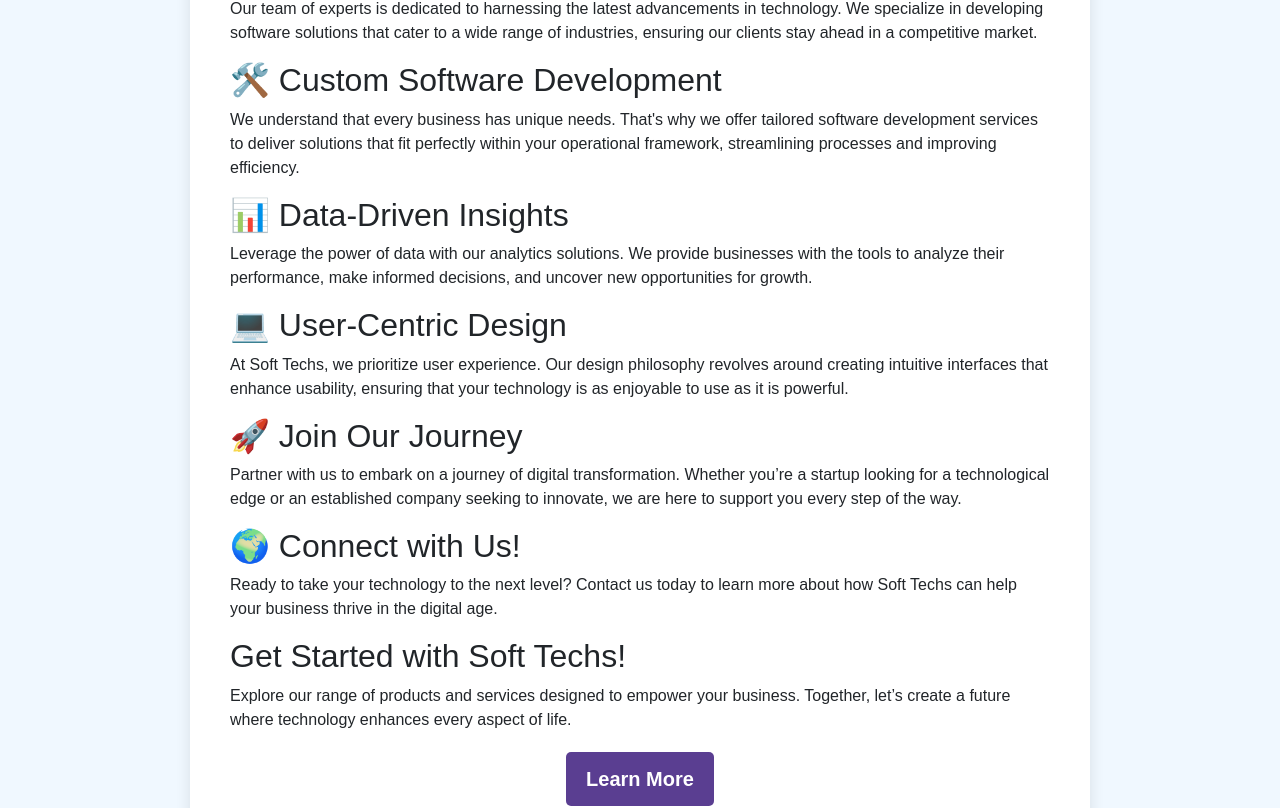
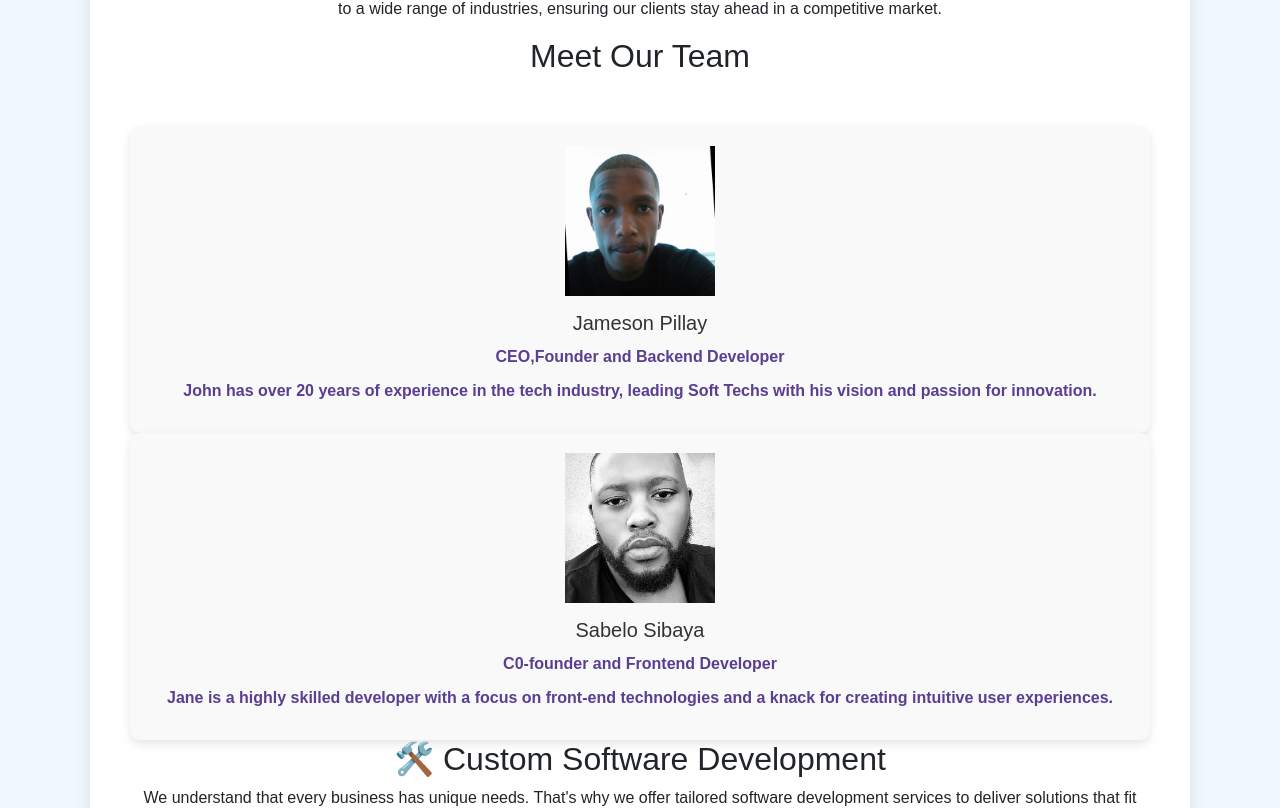
Before and after one commit to Sabelodone/soft-techs, a React (Create React App) app in the folder soft-techs/: page /learn-more in a window 1280 px wide. Shown: the part 233-1041 px from the top of the page. Built offline with nearby package versions, Linux system fonts and the light colour scheme.

Commit message:
Increase font size and weight for h1, h2, and p for better readability and emphasis

```diff
--- a/soft-techs/src/components/LearnMorePage.css
+++ b/soft-techs/src/components/LearnMorePage.css
@@ -1,11 +1,12 @@
 .learn-more-page {
-    padding: 40px; /* Increased padding for a more spacious feel */
-    font-family: 'Arial', sans-serif; /* Use a professional font */
-    background-color: #ffffff; /* Bright white background */
-    border-radius: 10px; /* Rounded corners for a friendly look */
-    box-shadow: 0 4px 15px rgba(0, 0, 0, 0.1); /* Soft shadow for depth */
-    max-width: 900px; /* Max width for better readability */
-    margin: auto; /* Centering the content */
+    padding: 40px;
+    font-family: 'Arial', sans-serif;
+    background-color: #ffffff;
+    border-radius: 10px;
+    box-shadow: 0 4px 15px rgba(0, 0, 0, 0.1);
+    max-width: 1100px; /* Increased width to accommodate team members section */
+    margin: auto;
+    text-align: center; /* Center all text inside the learn-more-page */
 }
 
 .header {
@@ -14,77 +15,139 @@
 }
 
 .header h1 {
-    color: #333333; /* Dark gray for a professional appearance */
-    font-size: 36px; /* Larger font for the main title */
-    font-weight: bold; /* Bold font for emphasis */
+    color: #333333;
+    font-size: 48px; /* Larger font size */
+    font-weight: 900; /* Increased font weight */
+    text-align: center;
 }
 
 .tagline {
-    color: #5a3e91; /* Purple for the tagline */
-    font-size: 20px; /* Font size for tagline */
-    font-style: italic; /* Italic for a distinctive style */
-    margin-top: 10px; /* Space above tagline */
+    color: #5a3e91;
+    font-size: 22px;
+    font-style: italic;
+    margin-top: 10px;
 }
 
 .content {
-    margin-bottom: 40px; /* Space below content */
+    margin-bottom: 40px;
 }
 
 .content h2 {
-    color: #5a3e91; /* Purple color for subheadings */
-    margin-top: 30px; /* Space above subheadings */
-    font-size: 28px; /* Slightly larger font size for subheadings */
-    border-bottom: 2px solid #5a3e91; /* Underline for emphasis */
-    padding-bottom: 10px; /* Space below the border */
+    color: #5a3e91;
+    margin-top: 30px;
+    font-size: 36px; /* Larger font size */
+    font-weight: 800; /* Increased font weight */
+    border-bottom: 2px solid #5a3e91;
+    padding-bottom: 10px;
+    text-align: center;
 }
 
 .content p {
-    color: #555555; /* Medium gray for text */
-    line-height: 1.6; /* Increase line height for readability */
-    margin-bottom: 20px; /* Space below paragraphs */
-    font-size: 18px; /* Slightly larger font size */
+    color: #555555;
+    line-height: 1.8; /* Slightly increased line height */
+    margin-bottom: 20px;
+    font-size: 20px; /* Larger font size */
+    font-weight: 500; /* Increased font weight */
+    text-align: center;
+}
+
+/* Team Section */
+.team-section {
+    margin-top: 50px;
+}
+
+.team-section h2 {
+    color: #5a3e91;
+    font-size: 36px; /* Larger font size */
+    font-weight: 800; /* Increased font weight */
+    border-bottom: 2px solid #5a3e91;
+    padding-bottom: 10px;
+    text-align: center;
+    margin-bottom: 40px;
+}
+
+.team-members {
+    display: flex;
+    flex-wrap: wrap;
+    justify-content: space-around;
+    gap: 30px; /* Gap between team members */
+    margin-bottom: 40px;
+}
+
+.team-member {
+    text-align: center;
+    flex: 0 1 250px; /* Flex property to handle responsive layouts */
+    background-color: #f9f9f9; /* Light background for member card */
+    border-radius: 10px;
+    padding: 20px;
+    box-shadow: 0 4px 10px rgba(0, 0, 0, 0.1); /* Soft shadow for card */
+}
+
+.team-member img {
+    width: 150px;
+    height: 150px;
+    object-fit: cover; /* Ensure image fits well */
+    margin-bottom: 15px;
+}
+
+.team-member h3 {
+    font-size: 20px;
+    color: #333333;
+    margin-bottom: 10px;
+}
+
+.team-member p {
+    color: #5a3e91;
+    font-size: 16px;
+    font-weight: bold;
+    margin-bottom: 10px;
 }
 
 .learn-more-button {
-    background-color: #5a3e91; /* Purple background */
-    color: #ffffff; /* White text */
-    padding: 12px 20px; /* Padding for button */
-    border: none; /* Remove border */
-    border-radius: 5px; /* Rounded corners for the button */
-    cursor: pointer; /* Pointer cursor for button */
-    font-size: 20px; /* Larger font size */
-    transition: background-color 0.3s, transform 0.3s; /* Smooth transition */
-    display: block; /* Block for centering */
-    text-align: center; /* Center align button text */
-    margin: 20px auto; /* Center button with margin */
+    background-color: #5a3e91;
+    color: #ffffff;
+    padding: 12px 20px;
+    border: none;
+    border-radius: 5px;
+    cursor: pointer;
+    font-size: 20px;
+    transition: background-color 0.3s, transform 0.3s;
+    display: block;
+    text-align: center;
+    margin: 20px auto;
 }
 
 /* Button hover effect */
 .learn-more-button:hover {
-    background-color: #FF6347; /* Change background on hover */
-    transform: scale(1.05); /* Slightly scale up on hover for effect */
+    background-color: #FF6347;
+    transform: scale(1.05);
 }
 
 /* Responsive adjustments */
 @media (max-width: 600px) {
     .learn-more-page {
-        padding: 20px; /* Less padding for mobile */
+        padding: 20px;
     }
 
     .learn-more-page h1 {
-        font-size: 28px; /* Smaller title on mobile */
+        font-size: 36px; /* Adjusted for mobile */
     }
 
     .learn-more-page h2 {
-        font-size: 24px; /* Smaller subheadings on mobile */
+        font-size: 28px; /* Adjusted for mobile */
     }
 
     .learn-more-page p {
-        font-size: 16px; /* Smaller paragraph text on mobile */
+        font-size: 18px; /* Adjusted for mobile */
+    }
+
+    .team-members {
+        flex-direction: column; /* Stack team members vertically on small screens */
+        align-items: center;
     }
 
     .learn-more-button {
-        font-size: 18px; /* Smaller button text on mobile */
-        padding: 10px 16px; /* Less padding for mobile */
+        font-size: 18px;
+        padding: 10px 16px;
     }
 }
--- a/soft-techs/src/components/LearnMorePage.js
+++ b/soft-techs/src/components/LearnMorePage.js
@@ -1,6 +1,22 @@
 import React from 'react';
 import { Link } from 'react-router-dom'; // Import Link from react-router-dom
 import './LearnMorePage.css'; // Import CSS for styling
+
+// Team members data
+const teamMembers = [
+  {
+    name: "Jameson Pillay",
+    position: "CEO,Founder and Backend Developer ",
+    imageUrl: "jameson.jpg", // Make sure to add these images to your public folder
+    bio: "John has over 20 years of experience in the tech industry, leading Soft Techs with his vision and passion for innovation.",
+  },
+  {
+    name: "Sabelo Sibaya",
+    position: "C0-founder and Frontend Developer",
+    imageUrl: "IMG_6067.JPG",
+    bio: "Jane is a highly skilled developer with a focus on front-end technologies and a knack for creating intuitive user experiences.",
+  },
+];
 
 const LearnMorePage = () => {
   return (
@@ -14,6 +30,18 @@ const LearnMorePage = () => {
       <p>
         Our team of experts is dedicated to harnessing the latest advancements in technology. We specialize in developing software solutions that cater to a wide range of industries, ensuring our clients stay ahead in a competitive market.
       </p>
+
+      <h2>Meet Our Team</h2>
+      <div className="team-section">
+        {teamMembers.map((member, index) => (
+          <div key={index} className="team-member">
+            <img src={member.imageUrl} alt={`${member.name}'s profile`} className="team-member-img" />
+            <h3>{member.name}</h3>
+            <p className="team-position">{member.position}</p>
+            <p className="team-bio">{member.bio}</p>
+          </div>
+        ))}
+      </div>
 
       <h2>🛠️ Custom Software Development</h2>
       <p>
```
Also changed, not shown: soft-techs/public/IMG_6067.JPG (added), soft-techs/public/jameson.jpg (added).
